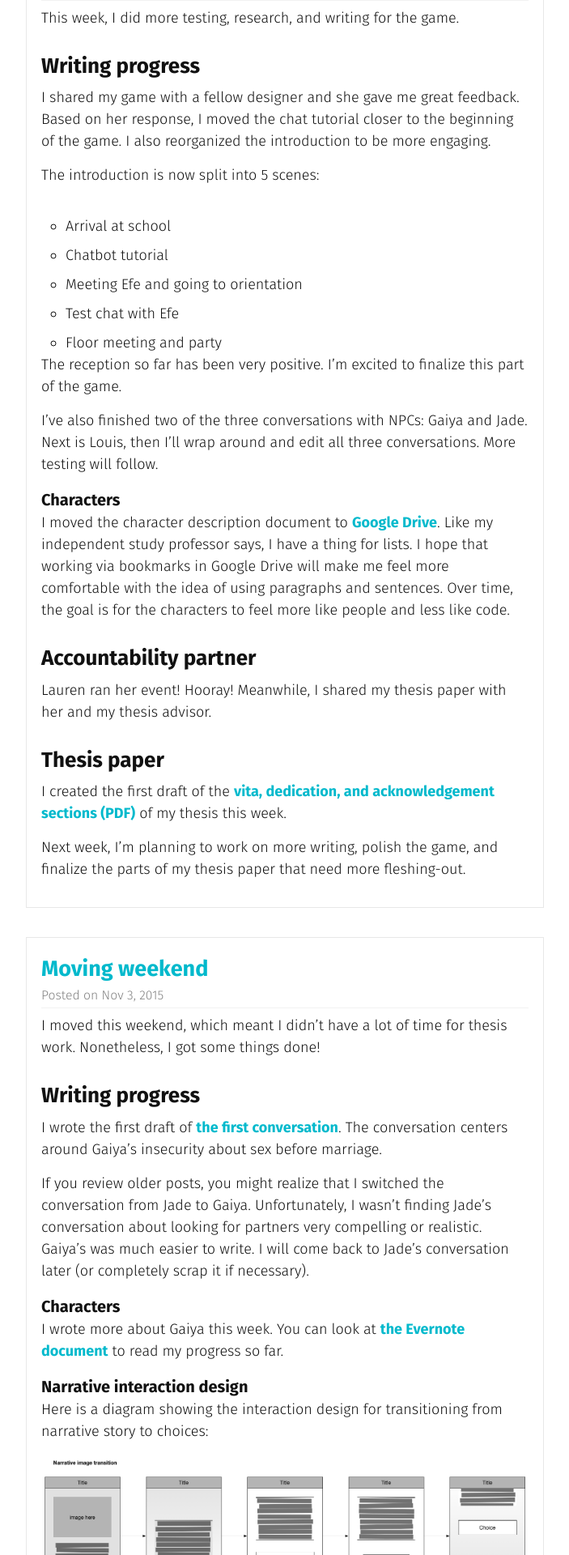
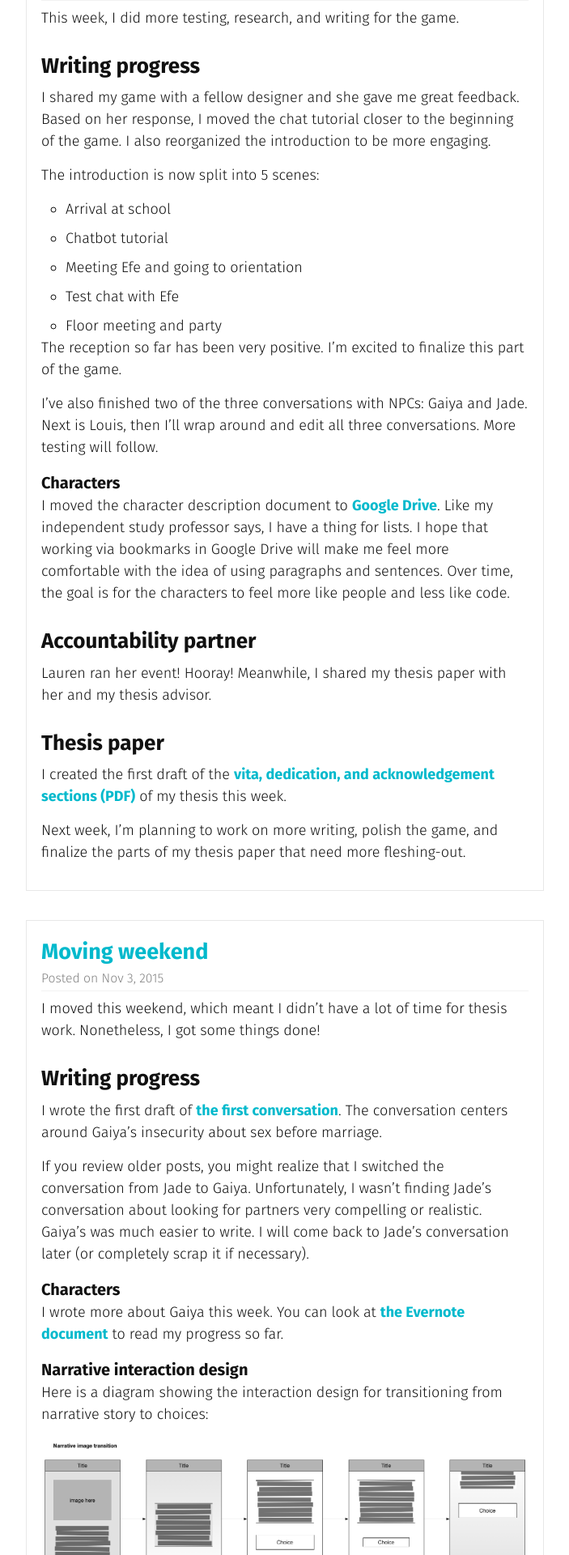
Before and after one commit to cattsmall/thesis-website, a Jekyll site: the page built from process/index.html, in a window 1280 px wide. Shown: the part 3671-5591 px from the top of the page at 81% size, without its empty margins (288-991 px from the left). Built offline with Jekyll 4.4.1, drawn with Linux system fonts in a browser that asks for light colours.

Commit message:
fixed spacing of li on dev blog

```diff
--- a/_sass/_layout.scss
+++ b/_sass/_layout.scss
@@ -120,10 +120,6 @@
     margin-left: 0;
     list-style: none;
 
-    li {
-        margin-top: 2em;
-    }
-
     .post-meta {
         margin-top: 0;
         margin-bottom: .5em;
@@ -133,12 +129,9 @@
 
     &.post-list-all {
         li.post {
+            border:1px $grey-color-light solid;
+            margin-top: 2em;
             padding:1em;
-            border:1px $grey-color-light solid;
-
-            + li.post {
-                margin-top: 2em;
-            }
 
             h2 {
                 font-size: 26px;
```
